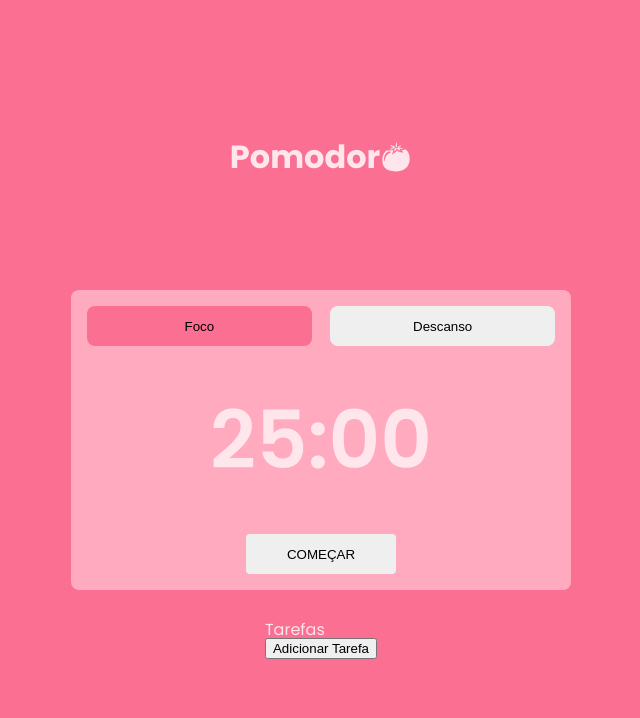
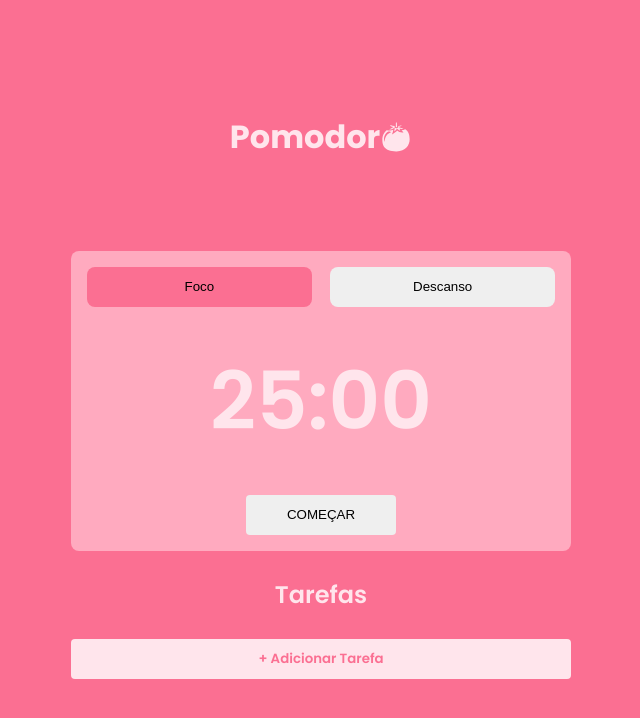
Before and after one commit to jeancarloslima/metodo-pomorodo, a React (Vite) app: page / in a window 1280 px wide. Shown: the top 718 px of the page, without its empty margins (319-959 px from the left). Built offline with nearby package versions, Linux system fonts and the light colour scheme.

Commit message:
Adicionado estilo a lista de tarefas

```diff
--- a/src/App.css
+++ b/src/App.css
@@ -6,6 +6,7 @@
     --cor-fundo: #fb6f92;
     --cor-fundo-claro: #ffaabf;
     --cor-fundo-descanso: #0096c7;
+    --cor-deletar: #d41e1e;
     /* Fontes */
     --fonte-primaria: "Poppins", sans-serif;
 }
--- a/src/components/ListaTarefas/index.jsx
+++ b/src/components/ListaTarefas/index.jsx
@@ -36,7 +36,7 @@ export default function ListaTarefas() {
 
   return (
     <div className="lista-tarefas-container">
-      <h2>Tarefas</h2>
+      <h2 className="titulo-tarefas">Tarefas</h2>
       <ul className="lista-tarefas">
         {listaTarefas.map((item) => (
           <li className="item-tarefa" key={item.id} id={item.id}>
@@ -52,7 +52,7 @@ export default function ListaTarefas() {
           onClick={() => setCriandoTarefa(true)}
           className="btn-add-tarefa"
         >
-          Adicionar Tarefa
+          + Adicionar Tarefa
         </button>
       )}
       {criandoTarefa && (
--- a/src/components/ListaTarefas/lsita-tarefas.css
+++ b/src/components/ListaTarefas/lsita-tarefas.css
@@ -0,0 +1,49 @@
+.lista-tarefas-container {
+    width: 100%;
+    max-width: 500px;
+    display: flex;
+    flex-direction: column;
+    gap: 1rem;
+}
+
+.titulo-tarefas {
+    text-align: center;
+    font-size: 1.5rem;
+    font-weight: 600;
+}
+
+.lista-tarefas {
+    display: flex;
+    flex-direction: column;
+    gap: .7rem;
+}
+
+.item-tarefa {
+    display: flex;
+    align-items: center;
+    justify-content: space-between;
+    width: 100%;
+    height: 40px;
+    padding: 1rem;
+    background-color: var(--cor-texto);
+    color: var(--cor-fundo);
+    border-radius: 4px;
+}
+
+.btn-excluir-tarefa {
+    background-color: transparent;
+    border-color: transparent;
+    color: var(--cor-deletar);
+    cursor: pointer;
+}
+
+.btn-add-tarefa {
+    width: 100%;
+    height: 40px;
+    background-color: var(--cor-texto);
+    color: var(--cor-fundo);
+    border: 1px solid transparent;
+    border-radius: 4px;
+    font-family: var(--fonte-primaria);
+    font-weight: 600;
+}
```
